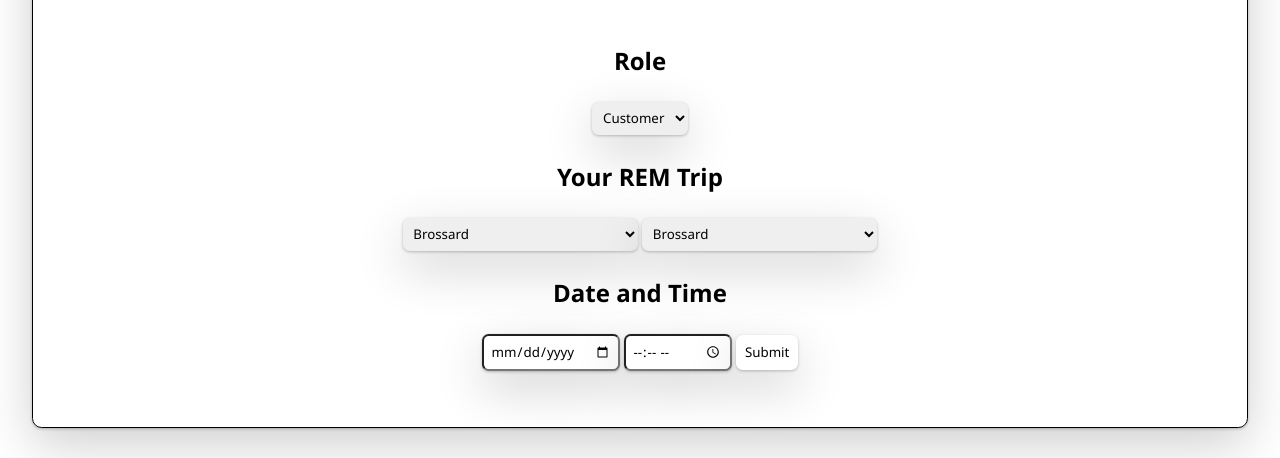
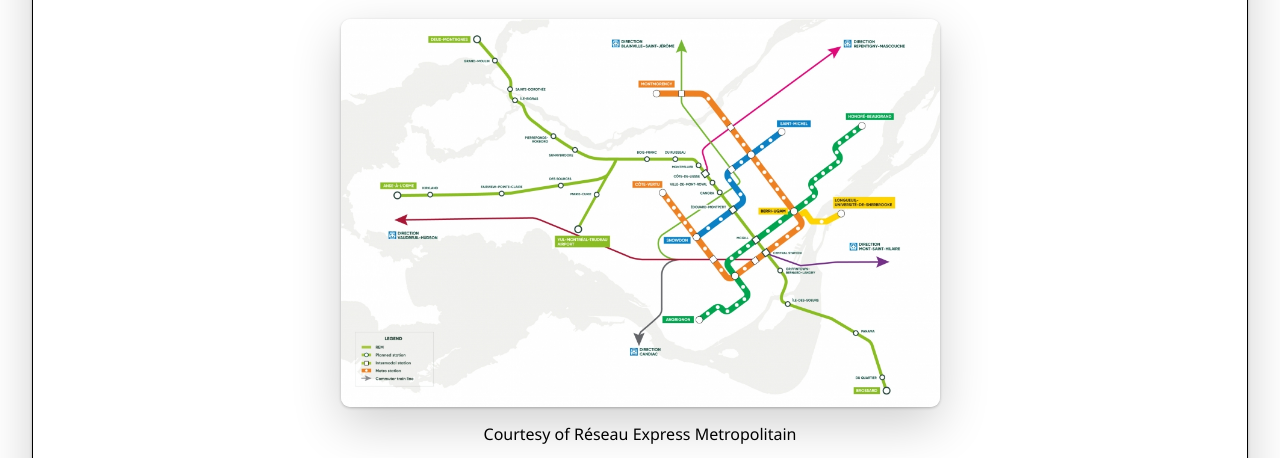
Before and after one commit to reshammoocheet/3W5_Moocheet_R, a plain HTML site: page website/index.html in a window 1280 px wide. Shown: the part 316-774 px from the top of the page. Drawn offline with Linux system fonts and the light colour scheme; no server answers.

Commit message:
Added image of map and animated it to zoom over hover bc im extra

```diff
--- a/website/index.html
+++ b/website/index.html
@@ -17,7 +17,8 @@
     </div>
 
     <h1>REM STATIONS</h1>
-
+    <img src="assets/REM_MAP.jpg" alt="REM map">
+    <p>Courtesy of Réseau Express Metropolitain</p>
     <form id="theForm">
         <h2>Role</h2>
         <select id="role">
--- a/website/styles.css
+++ b/website/styles.css
@@ -128,3 +128,17 @@
     padding-left: 2em;
     margin-left: 10px;
 }
+
+/* Zooming effect on image - inspo taken from w3Schools online documentation. */
+img {
+     width: 50%;
+     height: 50%;
+     box-shadow: 0 1px 3px 0 rgba(0,0,0,0.24), 0 17px 50px 0 rgba(0,0,0,0.19);
+     border-radius: 0.6em;
+     transition: transform .2s;
+ }
+
+ img:hover {
+     -ms-transform: scale(1.5);
+     transform: scale(1.5);
+ }
```
Also changed, not shown: website/assets/REM_MAP.jpg (added).
